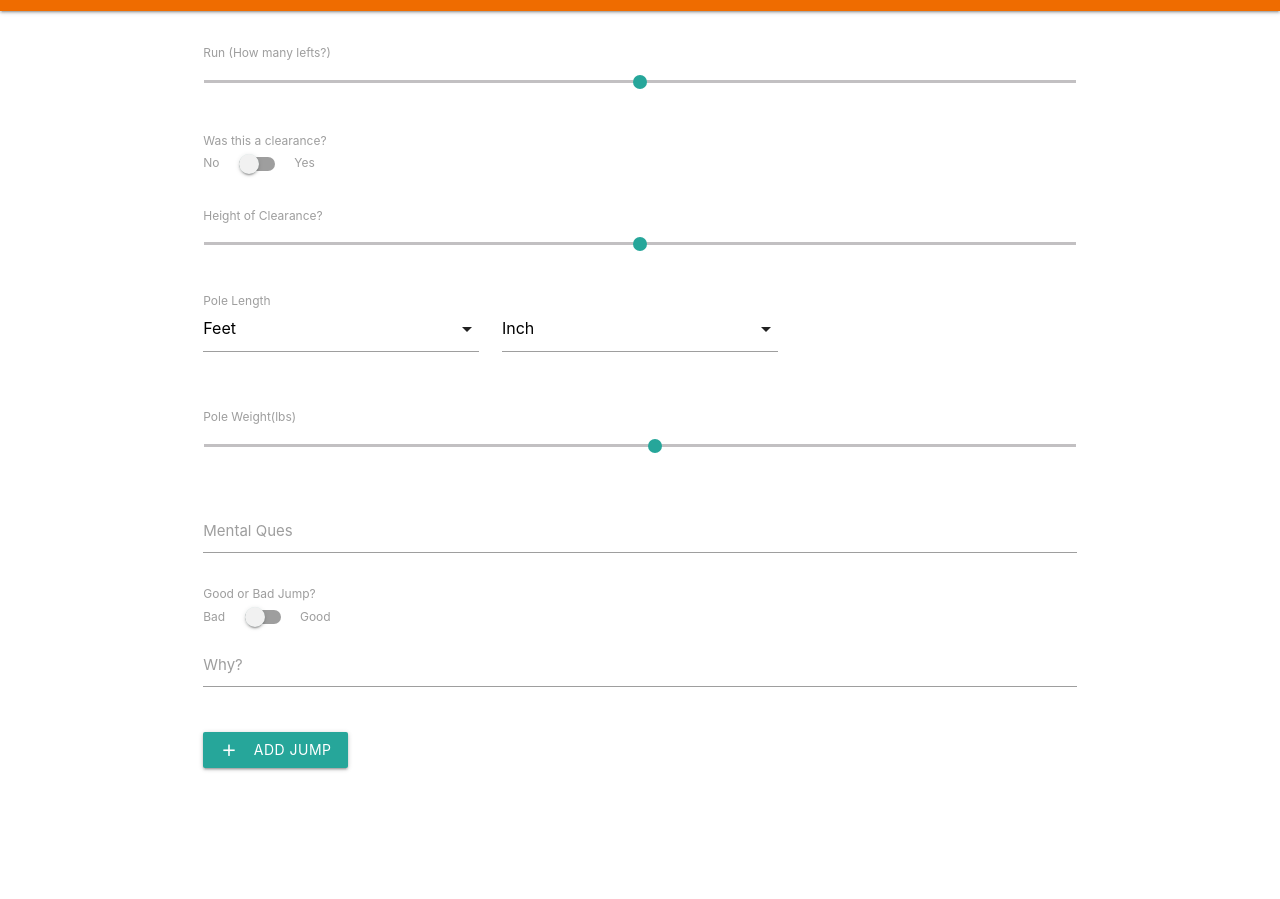
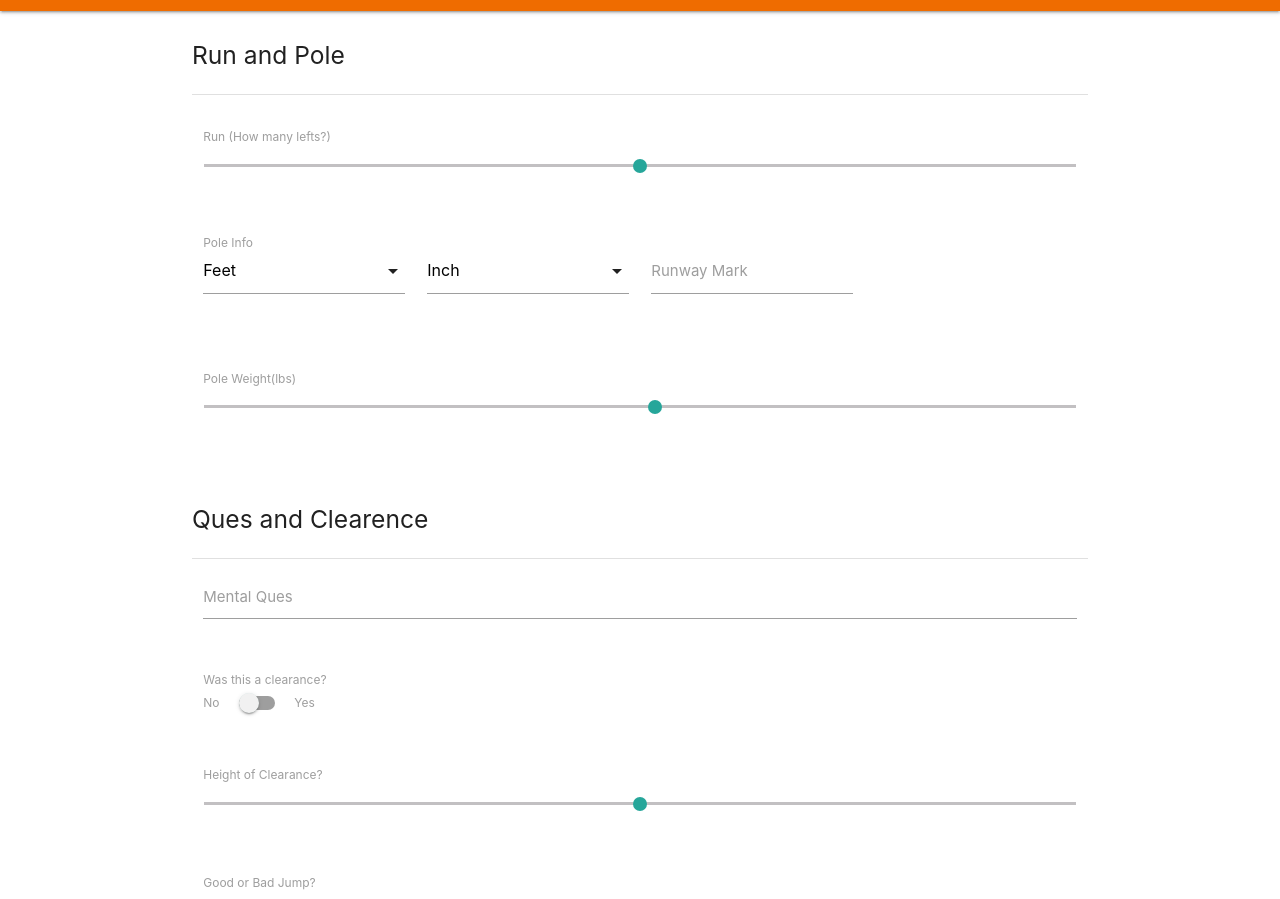
Before and after one commit to rscheurman/PVTracker, a website: page public/addJumpday.html in a window 1280 px wide. Shown: the part 53-952 px from the top of the page. Before the commit the page ends 876 px from the top, so only its background shows below. Drawn offline with nearby package versions, Linux system fonts and the light colour scheme; no server answers.

Commit message:
- added marks for runway and pole - added the keep portion of form data for reuse in addjump.html

```diff
--- a/public/addJumpday.html
+++ b/public/addJumpday.html
@@ -1,5 +1,6 @@
 <!DOCTYPE html>
 <html lang="en">
+
 <head>
     <meta charset="UTF-8">
     <meta name="viewport" content="width=device-width, initial-scale=1.0">
@@ -10,6 +11,7 @@
     <link rel="stylesheet" href="css/materialize.css">
     <link href="https://fonts.googleapis.com/icon?family=Material+Icons" rel="stylesheet">
 </head>
+
 <body>
     <!-- Start Navabar -->
     <nav>
@@ -29,7 +31,11 @@
     <!-- Start Form -->
     <div class="container">
         <div class="row">
-            <form id="addJumpForm" class="col s12">
+            <div class="section">
+                <h5>Run and Pole</h5>
+            </div>
+            <div class="divider"></div>
+            <form id="poleAndRunForm">
                 <div class="row">
                     <div class="input-field col s12">
                         <p class="range-field">
@@ -37,24 +43,9 @@
                             <input type="range" id="runSteps" name="range" min="1" max="9">
                         </p>
                     </div>
-                    <div class="col s12">
-                        <label>Was this a clearance?</label>
-                    </div>
-                    <div class="switch col s12">
-                    <label>
-                        No
-                        <input id="clearanceYesOrNo" type="checkbox">
-                        <span class="lever"></span>
-                        Yes
-                    </label>
-                    </div>
-                    <div class="input-field col s12">
-                        <p class="range-field">
-                            <label>Height of Clearance?</label>
-                            <input type="range" id="barHeight" name="range" min="7" max="20" step=".5">
-                        </p>
-                    </div>
-                    <div class="input-field col s4">
+                </div>
+                <div class="row">
+                    <div class="input-field col s3">
                         <select id="poleFeet">
                             <option value="" disabled selected>Feet</option>
                             <option value="10">10</option>
@@ -65,9 +56,9 @@
                             <option value="15">15</option>
                             <option value="16">16</option>
                         </select>
-                        <label>Pole Length</label>
+                        <label>Pole Info</label>
                     </div>
-                    <div class="input-field col s4">
+                    <div class="input-field col s3">
                         <select id="poleInch">
                             <option value="" disabled selected>Inch</option>
                             <option value="5">5</option>
@@ -76,20 +67,59 @@
                             <option value="8">8</option>
                         </select>
                     </div>
+                    <div class="input-field col s3">
+                        <input id="runWayMark" type="number" step="0.01" min="0" class="validate">
+                        <label for="runWayMark">Runway Mark</label>
+                    </div>
+                </div>
+                <div class="row">
                     <div class="input-field col s12">
                         <p class="range-field">
                             <label>Pole Weight(lbs)</label>
                             <input type="range" id="poleWeight" name="range" min="75" max="220" step="5">
                         </p>
                     </div>
+                </div>
+            </form>
+            <div class="section">
+                <h5>Ques and Clearence</h5>
+            </div>
+            <div class="divider"></div>
+            <form id="addJumpForm" class="col s12">
+                <div class="row">
                     <div class="input-field col s12">
                         <textarea id="mentalQues" class="materialize-textarea"></textarea>
                         <label>Mental Ques</label>
                     </div>
+                </div>
+                <div class="row">
+                    <div class="col s12">
+                        <label>Was this a clearance?</label>
+                    </div>
+                    <div class="switch col s12">
+                        <label>
+                            No
+                            <input id="clearanceYesOrNo" type="checkbox">
+                            <span class="lever"></span>
+                            Yes
+                        </label>
+                    </div>
+                </div>
+                <div class="row">
+                    <div class="input-field col s12">
+                        <p class="range-field">
+                            <label>Height of Clearance?</label>
+                            <input type="range" id="barHeight" name="range" min="7" max="20" step=".5">
+                        </p>
+                    </div>
+                </div>
+                <div class="row">
                     <div class="col s12">
                         <label>Good or Bad Jump?</label>
                     </div>
-                        <div class="switch col s12">
+                </div>
+                <div class="row">
+                    <div class="switch col s12">
                         <label>
                             Bad
                             <input id="goodOrBad" type="checkbox">
@@ -97,12 +127,17 @@
                             Good
                         </label>
                     </div>
+                </div>
+                <div class="row">
                     <div class="input-field col s12">
                         <textarea id="whyGoodOrBad" class="materialize-textarea"></textarea>
                         <label>Why?</label>
                     </div>
+                </div>
+                <div class="row">
                     <div class="input-field col s12 m3">
-                        <button id="addJumpBtn" type="submit" class="waves-effect waves-light btn"><i class="material-icons left">add</i>Add Jump</button>
+                        <button id="addJumpBtn" type="submit" class="waves-effect waves-light btn"><i class="material-icons left">add</i>Add
+                            Jump</button>
                     </div>
                 </div>
             </form>
@@ -116,4 +151,5 @@
     <script src="js/firestore.js"></script>
     <script src="js/addJumpday.js"></script>
 </body>
+
 </html>
```
